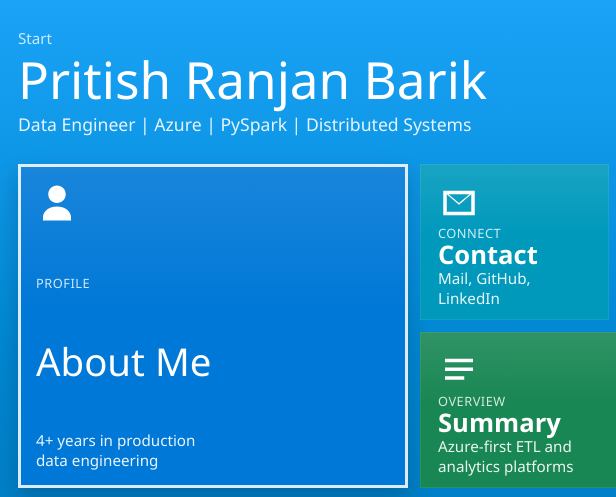
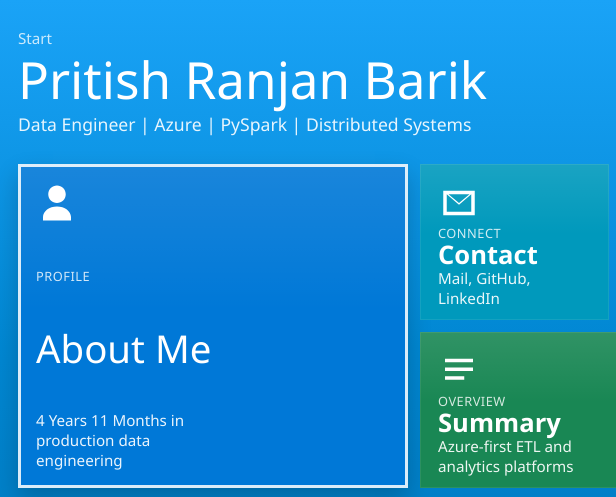
Before and after one commit to PreetRanjan/resume, a plain HTML site: page index.html in a window 1280 px wide. Shown: the top 497 px of the page, 0-616 px from the left. Drawn offline with Linux system fonts and the light colour scheme.

Commit message:
Added Dynamic Experience

```diff
--- a/index.html
+++ b/index.html
@@ -458,9 +458,7 @@
             </span>
             <span class="tile-eyebrow">Profile</span>
             <strong class="tile-title">About Me</strong>
-            <span class="tile-caption"
-              >4+ years in production data engineering</span
-            >
+            <span class="tile-caption" id="experience-caption"></span>
           </button>
 
           <button
@@ -842,6 +840,20 @@
     <script>
       const tiles = document.querySelectorAll(".tile[data-target]");
       const panels = document.querySelectorAll(".detail-card");
+      const experienceCaption = document.getElementById("experience-caption");
+
+      function formatExperience(startYear, startMonthIndex) {
+        const now = new Date();
+        const totalMonths =
+          (now.getFullYear() - startYear) * 12 +
+          (now.getMonth() - startMonthIndex);
+        const years = Math.floor(totalMonths / 12);
+        const months = totalMonths % 12;
+        const yearLabel = years === 1 ? "Year" : "Years";
+        const monthLabel = months === 1 ? "Month" : "Months";
+
+        return `${years} ${yearLabel} ${months} ${monthLabel} in production data engineering`;
+      }
 
       function syncPanelTheme(panel, tile) {
         const tileStyle = window.getComputedStyle(tile);
@@ -883,6 +895,10 @@
         tile.addEventListener("click", () => activateTile(tile.dataset.target));
       });
 
+      if (experienceCaption) {
+        experienceCaption.textContent = formatExperience(2021, 3);
+      }
+
       activateTile("profile");
     </script>
   </body>
```
